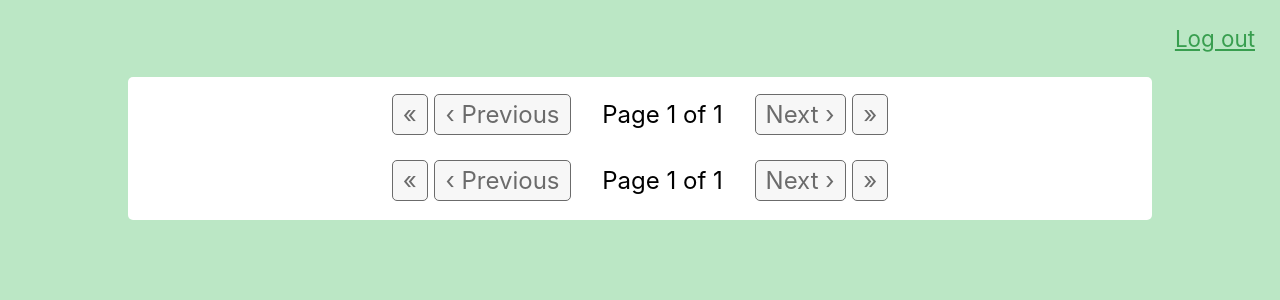
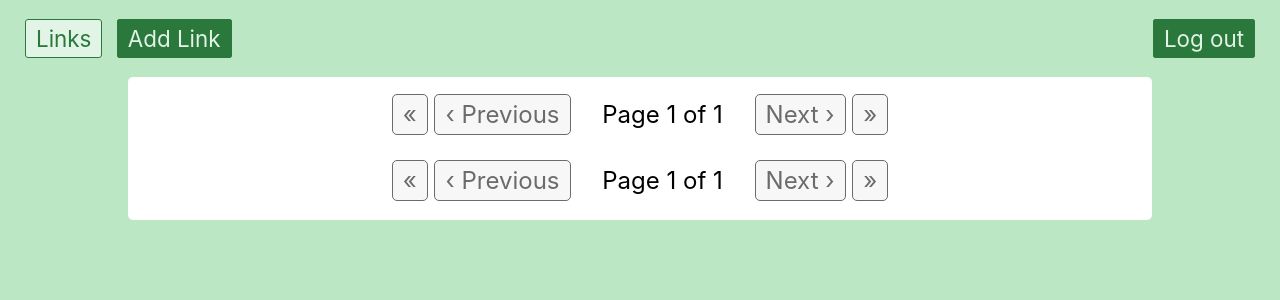
Before and after one commit to Drarok/linkdump, a Django app: page /links/ in a window 1280 px wide. Shown: the top 300 px of the page. Run offline with Django 3.2, Linux system fonts and the light colour scheme; the visitor is signed in with stand-in values (Sample User, id 1); data that the repository does not hold is empty; style sheets or scripts are compiled from the project's sources.

Commit message:
Add add/edit forms and views
Also fix importer, ordering, and add navigation.

```diff
--- a/linkdump/static/css/navigation.less
+++ b/linkdump/static/css/navigation.less
@@ -14,13 +14,41 @@
         }
 
         &__item {
+            display: inline-block;
+            margin-right: 8px;
+
+            & > a {
+                border: 1px solid @c-brand--darker;
+                border-radius: 3px;
+                background-color: @c-brand--darker;
+                color: @c-brand--light;
+                padding: 5px 10px;
+                text-decoration: none;
+                transition: background-color 0.3s ease, color 0.3s ease;
+
+                &:hover {
+                    background-color: @c-brand--dark;
+                    color: @c-brand--lighter;
+                }
+            }
+
+            &--active {
+                & > a {
+                    background-color: @c-brand--light;
+                    color: @c-brand--darker;
+
+                    &:hover {
+                        background-color: @c-brand--lighter;
+                        color: @c-brand--dark;
+                    }
+                }
+            }
+
             &--right {
                 display: block;
                 float: right;
-
-                a {
-                    color: @c-brand--dark;
-                }
+                margin-right: 0;
+                margin-left: 8px;
             }
         }
     }
--- a/linkdump/templates/base.html
+++ b/linkdump/templates/base.html
@@ -12,6 +12,8 @@
         {% if user.is_authenticated %}
             <nav class="navigation">
                 <ul class="navigation__list">
+                    <li class="navigation__list__item{% if request.resolver_match.view_name == 'links' %} navigation__list__item--active{% endif %}"><a href="{% url 'links' %}">Links</a></li>
+                    <li class="navigation__list__item{% if request.resolver_match.view_name == 'links-add' %} navigation__list__item--active{% endif %}"><a href="{% url 'links-add' %}">Add Link</a></li>
                     <li class="navigation__list__item navigation__list__item--right"><a href="{% url 'auth-logout' %}">Log out</a></li>
                 </ul>
             </nav>
--- a/links/management/commands/import.py
+++ b/links/management/commands/import.py
@@ -21,8 +21,12 @@ class Command(BaseCommand):
         pathname = options['file']
         with open(pathname, 'r', newline='') as f:
             reader = csv.DictReader(f)
+            # We need to reverse all the rows since the instapaper export is backwards.
+            rows = []
+            for row in reader:
+                rows.append(row)
             with transaction.atomic():
-                for row in reader:
+                for row in reversed(rows):
                     link, is_created = Link.objects.get_or_create(url=row['URL'], user=user)
                     if is_created:
                         created += 1
--- a/links/models.py
+++ b/links/models.py
@@ -3,6 +3,12 @@ from django.db import models
 
 
 class Link(models.Model):
+
+    class Meta:
+        ordering = ('-created', 'id')
+
+    created = models.DateTimeField(auto_now_add=True)
+    updated = models.DateTimeField(auto_now=True)
     user = models.ForeignKey(User, on_delete=models.PROTECT, related_name='links')
     url = models.CharField(max_length=2000, null=False, unique=True)
     title = models.CharField(max_length=2000, null=False, blank=True)
--- a/links/templates/links/index.html
+++ b/links/templates/links/index.html
@@ -7,10 +7,8 @@
         {% include 'includes/pagination.html' with page=links %}
         {% for link in links %}
             <div class="links__link">
-                <a target="_blank" href="{{ link.url }}">{{ link.title }}</a>
-                {% if link.selection %}
-                    ({{ link.selection }})
-                {% endif %}
+                <a target="_blank" href="{{ link.url }}" title="{{ link.selection }}">{{ link.title }}</a>
+                <a href="{% url 'links-edit' link_id=link.pk %}">Edit</a>
             </div>
         {% endfor %}
         {% include 'includes/pagination.html' with page=links %}
--- a/links/urls.py
+++ b/links/urls.py
@@ -6,4 +6,6 @@ app_name = 'links'
 
 urlpatterns = [
     path(r'', views.index, name='links'),
+    path(r'add/', views.add, name='links-add'),
+    path(r'edit/<int:link_id>/', views.edit, name='links-edit'),
 ]
--- a/links/views.py
+++ b/links/views.py
@@ -1,9 +1,14 @@
 from django.contrib.auth.decorators import login_required
 from django.core.paginator import Paginator
-from django.shortcuts import render
+from django.shortcuts import get_object_or_404, redirect, render
+from django.views.decorators.http import require_GET, require_http_methods
+
+from .forms import LinkForm
+from .models import Link
 
 
 @login_required
+@require_GET
 def index(request):
     all_links = request.user.links.all()
     paginator = Paginator(all_links, 50)
@@ -12,3 +17,27 @@ def index(request):
         'links': paginator.get_page(page),
     }
     return render(request, 'links/index.html', context)
+
+
+@login_required
+@require_http_methods(['GET', 'POST'])
+def add(request):
+    form = LinkForm(request.POST or None, initial={'user': request.user})
+    if request.method == 'POST':
+        form.instance.user_id = request.user.pk
+        if form.is_valid():
+            form.save()
+            return redirect('links')
+    return render(request, 'links/form.html', {'form': form})
+
+
+@login_required
+@require_http_methods(['GET', 'POST'])
+def edit(request, link_id):
+    instance = get_object_or_404(Link, pk=link_id, user=request.user)
+    form = LinkForm(request.POST or None, instance=instance)
+    if request.method == 'POST':
+        if form.is_valid():
+            form.save()
+            return redirect('links')
+    return render(request, 'links/form.html', {'form': form})
```
Also changed, not shown: links/forms.py (added, +12 -0 lines), links/templates/links/form.html (added, +11 -0 lines), links/migrations/0001_initial.py.
